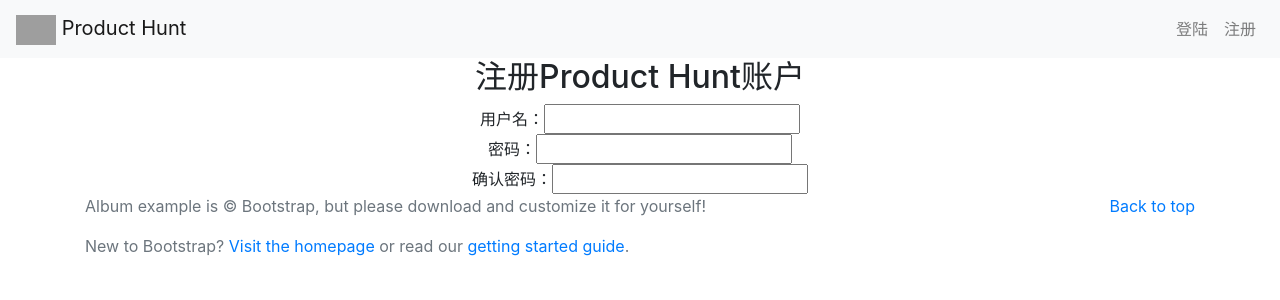
After one commit to poppyblue/product_hunt, a Django app: page /account/signup/ in a window 1280 px wide. The commit adds this page. Shown: the top 300 px of the page. Run offline with Django 3.2, Linux system fonts and the light colour scheme; some libraries are stand-ins or nearby versions; grey boxes are pictures that could not be loaded.

Commit message:
添加了注册按钮

```diff
--- /dev/null
+++ b/account/templates/signup.html
@@ -0,0 +1,16 @@
+{% extends "theme.html" %}
+
+{# block:name要相同 #}
+{% block content %}
+
+<h2 align="center">注册Product Hunt账户</h2>
+
+
+<form method="POST" action="{% url '注册页面' %}" align='center'>
+	{% csrf_token %}
+	用户名：<input type="text", name="用户名"><br>
+	密码：<input type="password" name="密码"><br>
+	确认密码：<input type="password" name="确认密码"><br>
+</form>
+
+{% endblock content %}
--- /dev/null
+++ b/account/urls.py
@@ -0,0 +1,6 @@
+from django.urls import path
+from . import views
+
+urlpatterns = [
+    path('signup/', views.signup, name='注册页面'),
+]
--- a/account/views.py
+++ b/account/views.py
@@ -1,3 +1,5 @@
 from django.shortcuts import render
 
 # Create your views here.
+def signup(request):
+	return render(request, 'signup.html')
--- a/ph/urls.py
+++ b/ph/urls.py
@@ -14,10 +14,11 @@
     2. Add a URL to urlpatterns:  path('blog/', include('blog.urls'))
 """
 from django.contrib import admin
-from django.urls import path
+from django.urls import path, include
 import products.views
 
 urlpatterns = [
     path('admin/', admin.site.urls),
     path('', products.views.product_list),
+    path('account/', include('account.urls')),
 ]
--- a/templates/theme.html
+++ b/templates/theme.html
@@ -45,8 +45,8 @@
 	  </button>
 	  <div class="collapse navbar-collapse" id="navbarNavAltMarkup">
 	    <div class="navbar-nav ml-auto">
-	      <a class="nav-item nav-link" href="#">Login</a>
-	      <a class="nav-item nav-link" href="#">Sign up</a>
+	      <a class="nav-item nav-link" href="#">登陆</a>
+	      <a class="nav-item nav-link" href="{% url '注册页面' %}">注册</a>
 	    </div>
 	  </div>
 	</nav>
```
